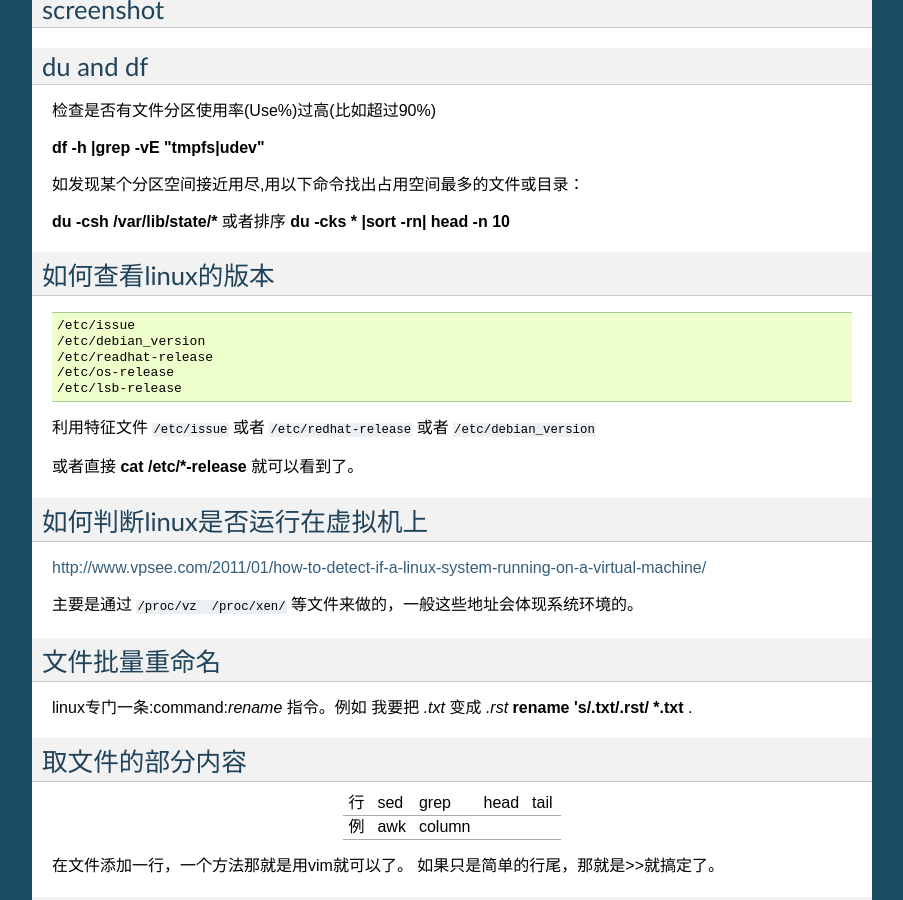
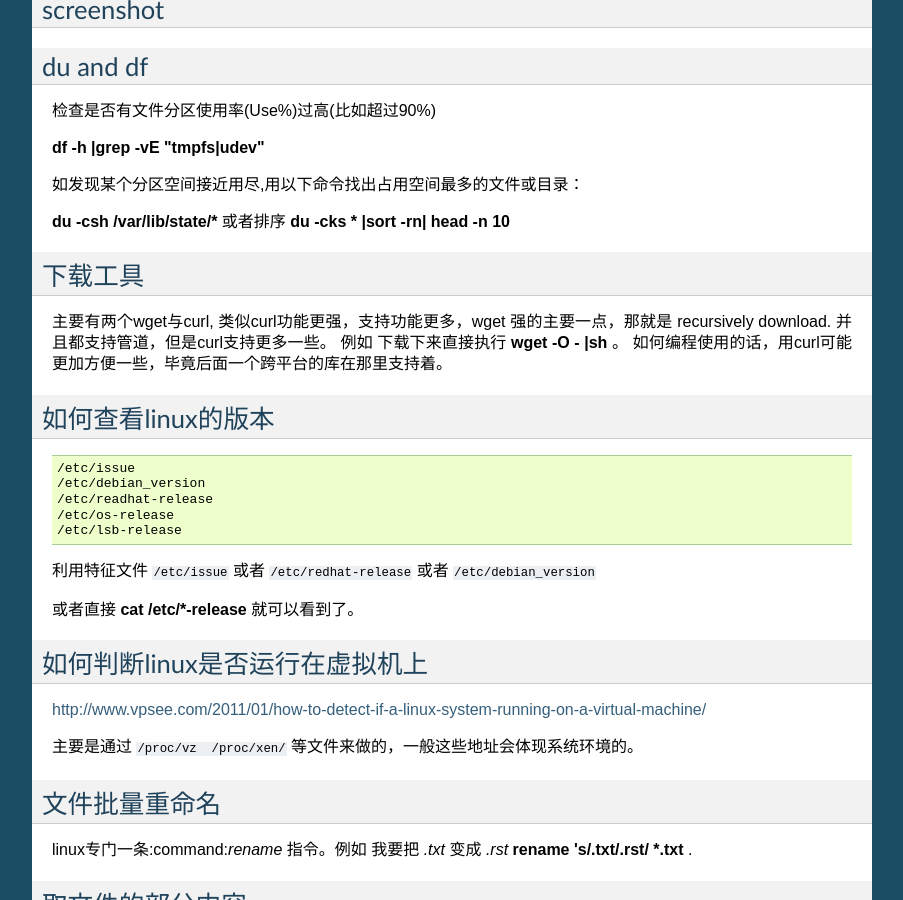
Before and after one commit to gwli/MyLinux, a Sphinx documentation site: the page built from source/content/Stage_1/command.rst, in a window 1280 px wide and 900 px high, scrolled down 1578 px. Shown: the whole window, without its empty margins (198-1101 px from the left). Built offline with Sphinx 7.4.7, drawn with Linux system fonts in a browser that asks for light colours; formulas are drawn with MathJax 3; some of the changed text lies outside the part shown.

Commit message:
wget and curl

```diff
--- a/source/content/Stage_1/command.rst
+++ b/source/content/Stage_1/command.rst
@@ -94,6 +94,13 @@ du and df
 :command:`du -csh /var/lib/state/*` 或者排序
 :command:`du -cks * |sort -rn| head -n 10`
 
+
+下载工具
+--------
+
+主要有两个wget与curl, 类似curl功能更强，支持功能更多，wget 强的主要一点，那就是 recursively download. 并且都支持管道，但是curl支持更多一些。
+例如 下载下来直接执行 :command:`wget -O - |sh` 。 如何编程使用的话，用curl可能更加方便一些，毕竟后面一个跨平台的库在那里支持着。
+
 如何查看linux的版本
 -------------------
 
@@ -119,7 +126,6 @@ http://www.vpsee.com/2011/01/how-to-detect-if-a-linux-system-running-on-a-virtua
 
 文件批量重命名
 --------------
-
 linux专门一条:command:`rename` 指令。例如 我要把  *.txt* 变成 *.rst*
 :command:`rename 's/.txt/.rst/ *.txt` .
 
@@ -182,3 +188,8 @@ resize2fs 分区
 ==============
 
 :command:`resize2fs -F -f -p /dev/sda1 -M` 最小化。
+
+sync
+====
+
+有各种同步， sync是直接把cache中内容写回到硬盘，isync,dsync则是mail box同步，而zsync 则提供的是部分下载，文件下载到了一半，只需要同步一部分，相当于patch的功能，而rsync则是文件的同步。
```
